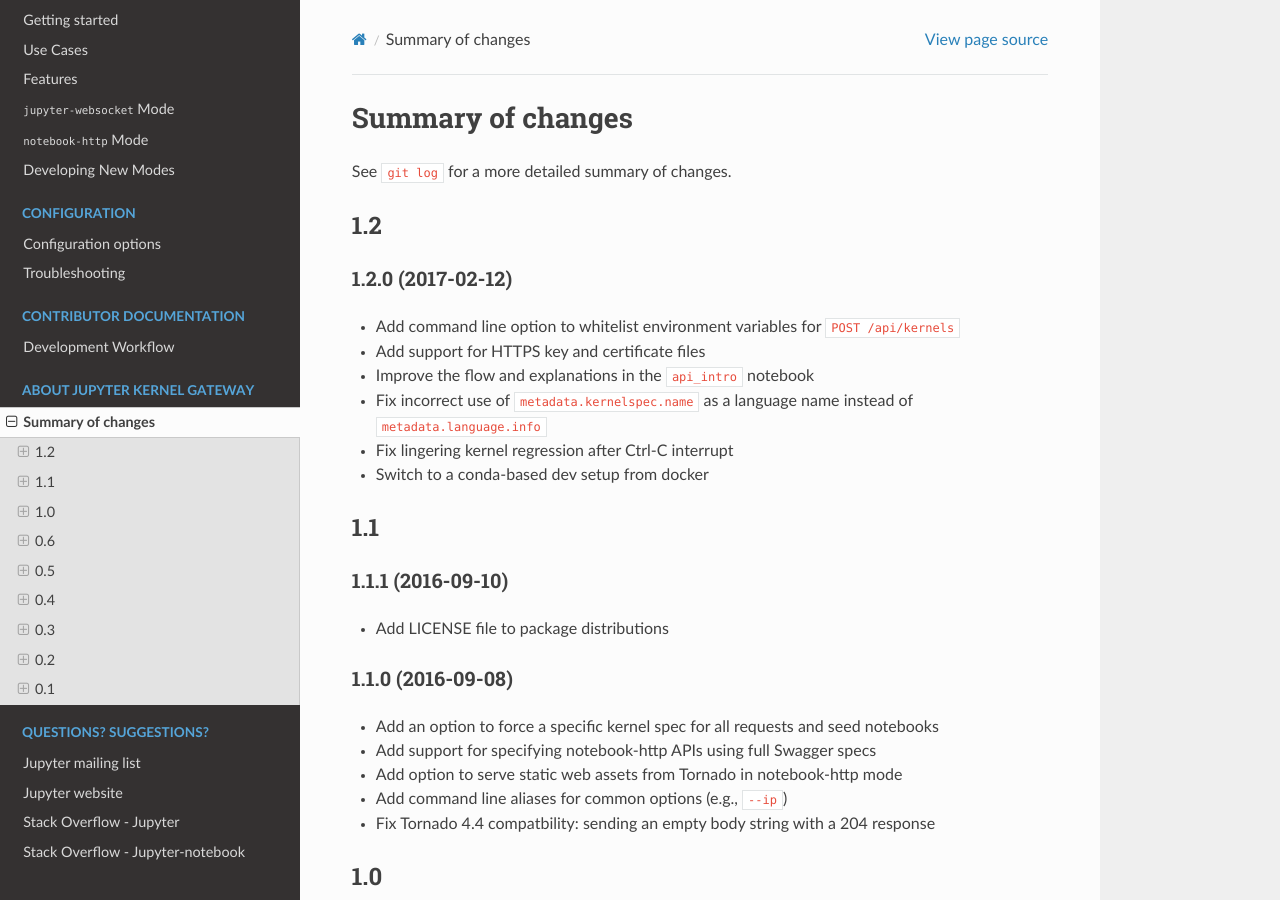
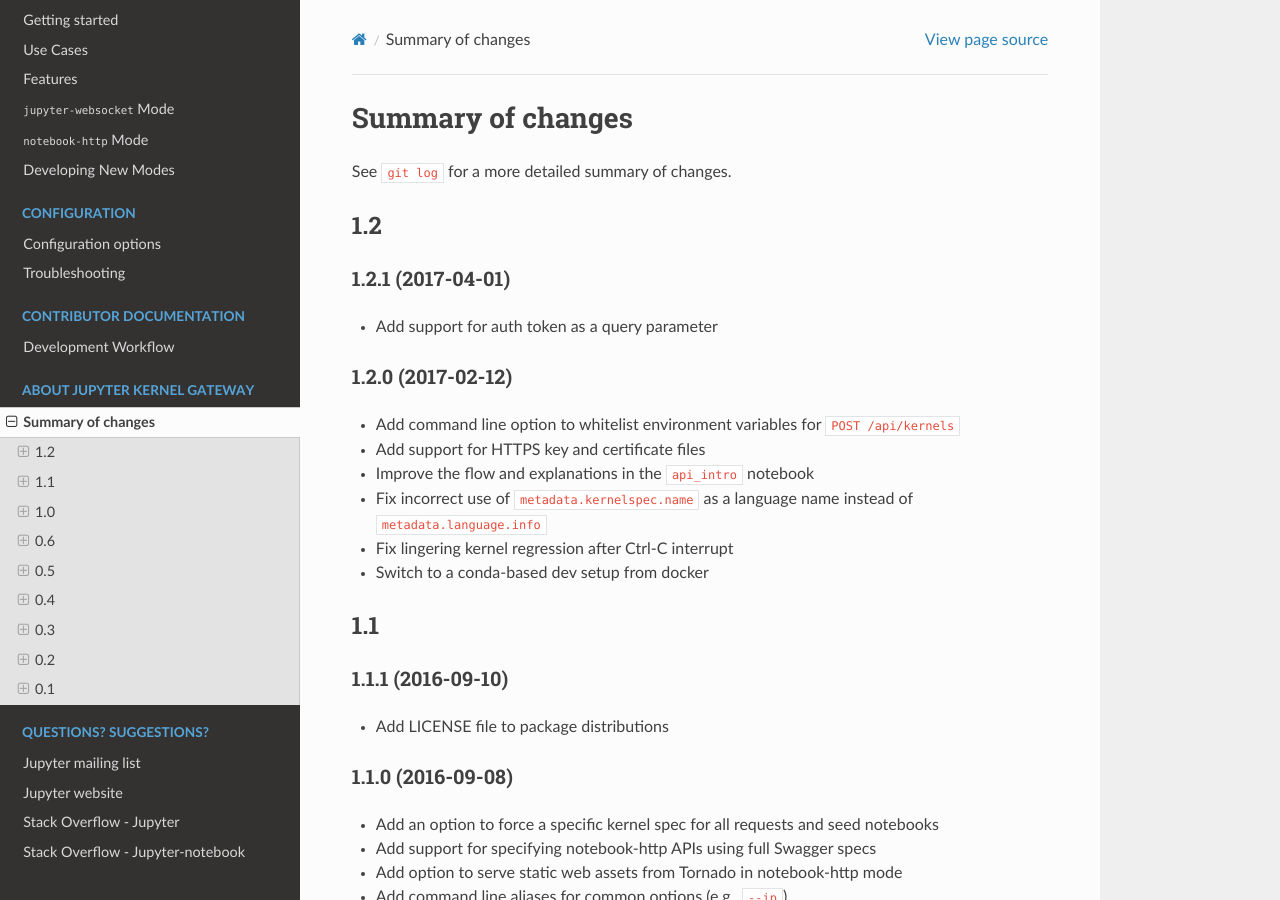
Before and after one commit to jupyter-server/enterprise_gateway, a Sphinx documentation site: the page built from docs/source/summary-changes.md, in a window 1280 px wide and 900 px high. Built offline with Sphinx 7.4.7 and the Read the Docs theme 2.0.0, drawn with Linux system fonts in a browser that asks for light colours.

Commit message:
And bump changelog in the docs too

```diff
--- a/docs/source/summary-changes.md
+++ b/docs/source/summary-changes.md
@@ -3,6 +3,10 @@
 See `git log` for a more detailed summary of changes.
 
 ## 1.2
+
+### 1.2.1 (2017-04-01)
+
+* Add support for auth token as a query parameter
 
 ### 1.2.0 (2017-02-12)
 
```
